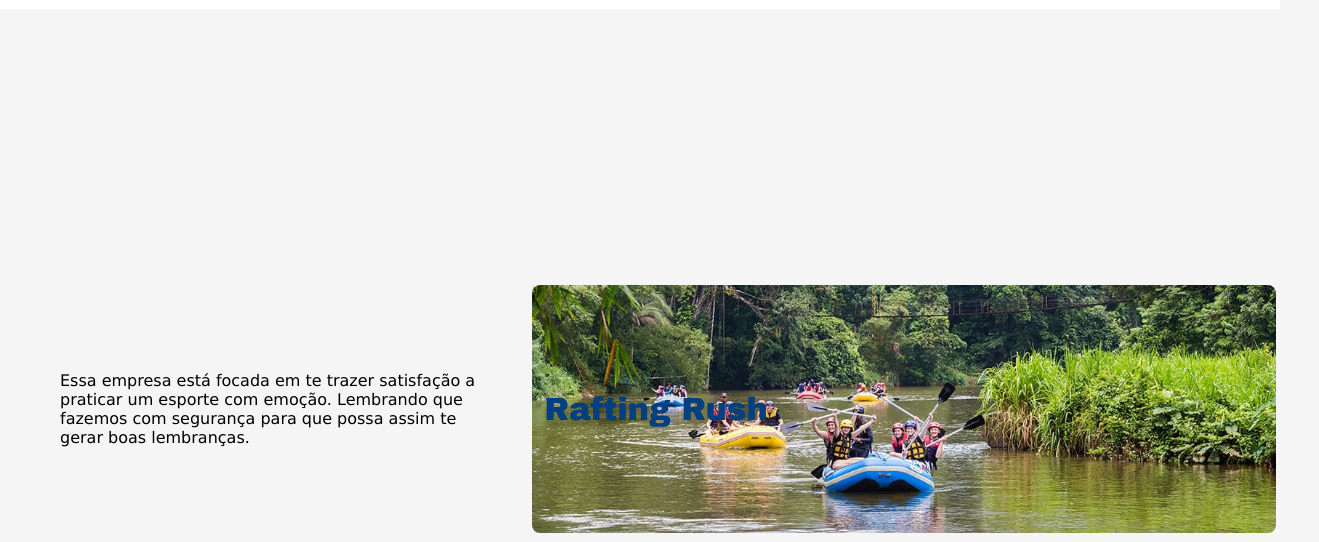
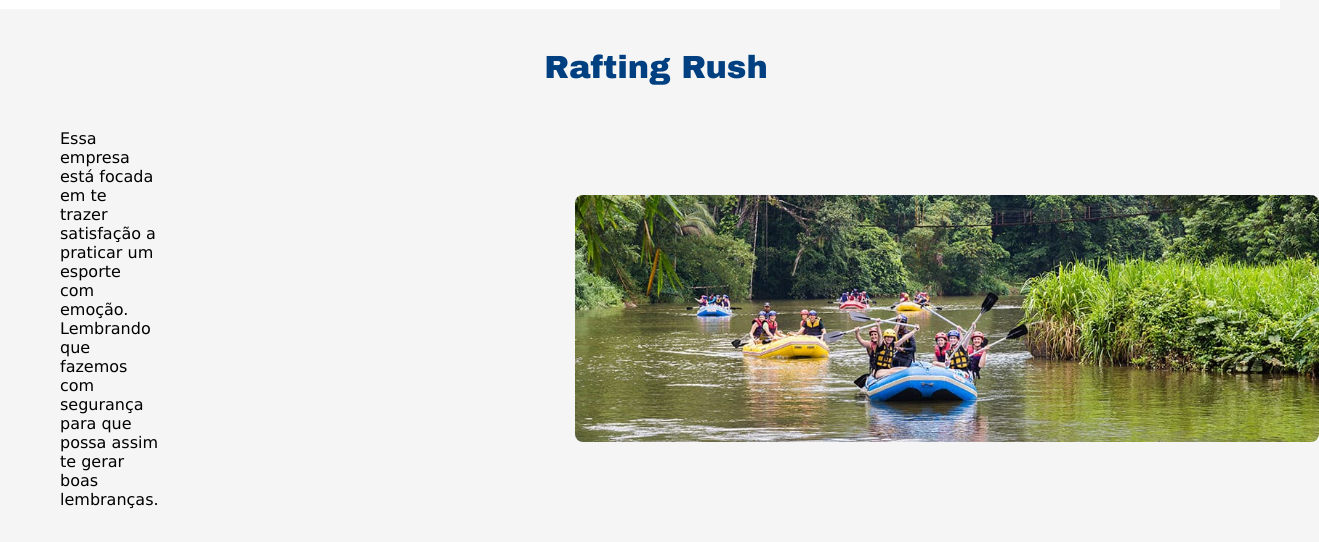
Before and after one commit to LohanBrito/wdd130, a plain HTML site: page wwd/sobre.html in a window 1280 px wide. Shown: the part 195-737 px from the top of the page, 1319 px wide, since content can reach past the window. Drawn offline with Linux system fonts and the light colour scheme.

Commit message:
Update rafting.css

```diff
--- a/wwd/estilos/rafting.css
+++ b/wwd/estilos/rafting.css
@@ -80,12 +80,12 @@
   width: 100%;
   margin: 0 auto;
   position: relative;
-  padding: 30%;
+  padding: 20%;
 }
 
 .hero .conteudo img.hero-imagem {
   width: 60%;
-  margin-left: 30;5;
+  margin-left: 30%;
   height: auto;
   display: block;
   border-radius: 8px;
@@ -108,8 +108,7 @@
 }
 
 .hero h1 {
-  text-align:center;
-  position: absolute;
+  text-align: center;
   font-family: var(--fonte-titulo);
   font-size: 2em;
   margin: 20px
```
